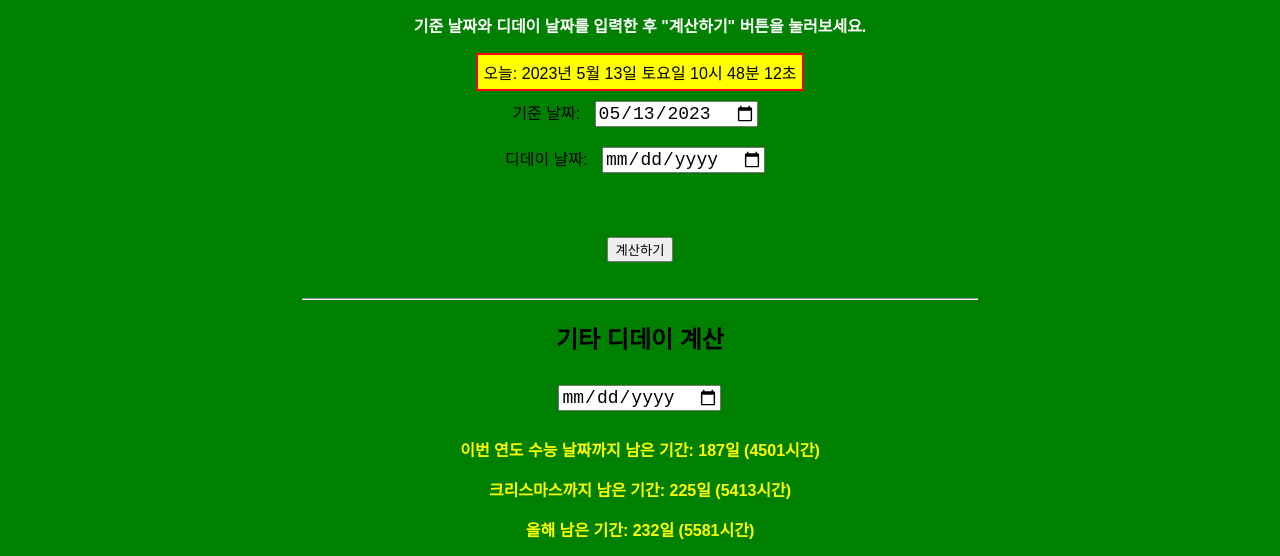
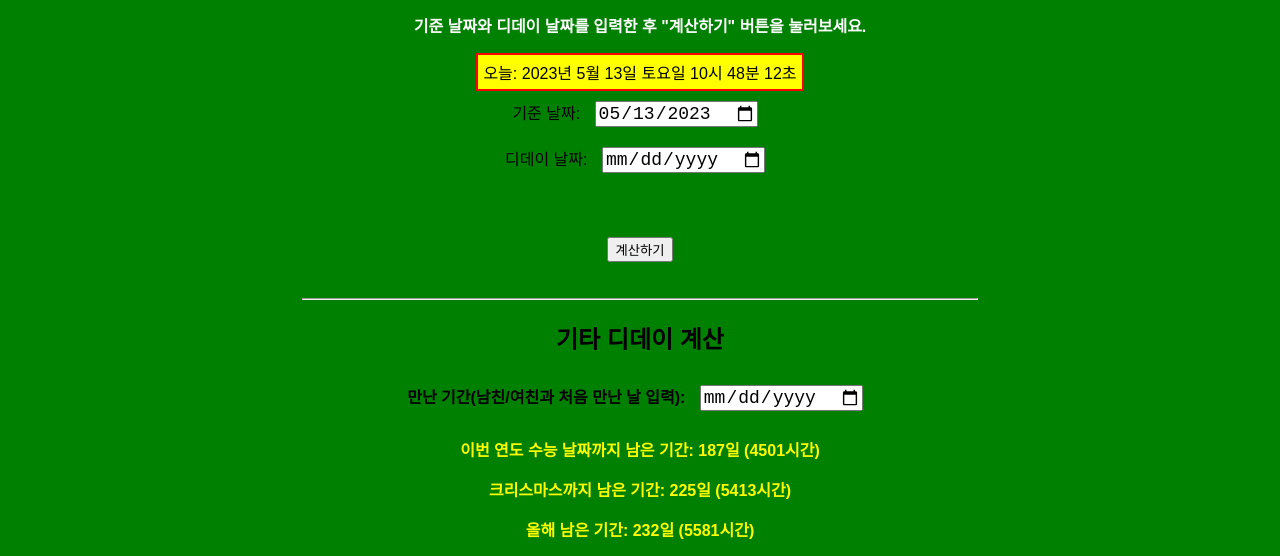
Before and after one commit to inforgence/d-day.github.io, a plain HTML site: page index.html in a window 1280 px wide. Shown: the part 241-797 px from the top of the page. Drawn offline with Linux system fonts and the light colour scheme.

Commit message:
Update index.html

```diff
--- a/index.html
+++ b/index.html
@@ -82,7 +82,7 @@
     <hr>
     <h2>기타 디데이 계산</h2>
     <div id="lovers">
-      <label for="firstDate"><strong><red.만난 기간(남친/여친과 처음 만난 날 입력):</red></strong></label>
+      <label for="firstDate"><strong><red>만난 기간(남친/여친과 처음 만난 날 입력):</red></strong></label>
       <input type="date" id="firstDate" value="" onchange="calculateLovers()">
       <p class="result" id="loversResult"></p>
     </div>
```
